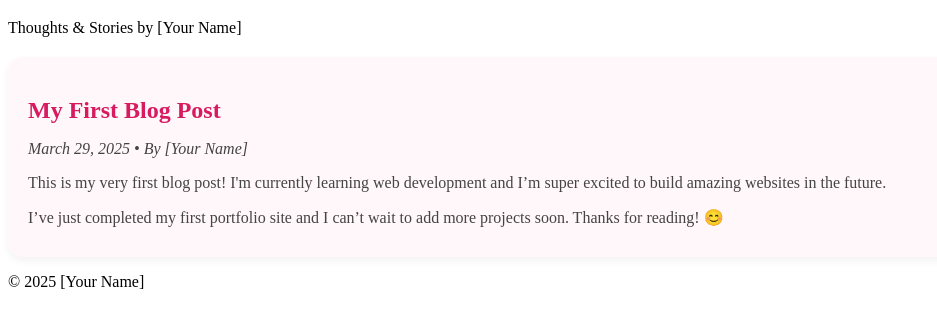
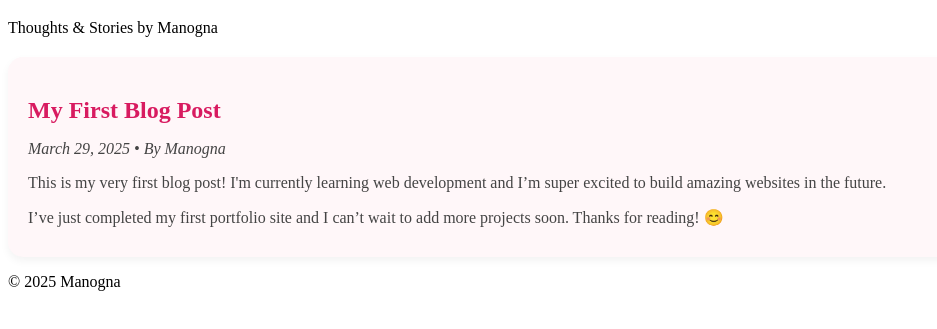
Before and after one commit to manogna2006/portfolio, a plain HTML site: page blog.html in a window 1280 px wide. Shown: the part 61-390 px from the top of the page, without its empty margins (0-937 px from the left). Drawn offline with Linux system fonts and the light colour scheme.

Commit message:
Update blog.html

```diff
--- a/blog.html
+++ b/blog.html
@@ -8,18 +8,18 @@
 <body>
   <header>
     <h1>My Blog</h1>
-    <p>Thoughts & Stories by [Your Name]</p>
+    <p>Thoughts & Stories by Manogna</p>
   </header>
 
   <section class="blog-post">
     <h2>My First Blog Post</h2>
-    <p><em>March 29, 2025 • By [Your Name]</em></p>
+    <p><em>March 29, 2025 • By Manogna</em></p>
     <p>This is my very first blog post! I'm currently learning web development and I’m super excited to build amazing websites in the future.</p>
     <p>I’ve just completed my first portfolio site and I can’t wait to add more projects soon. Thanks for reading! 😊</p>
   </section>
 
   <footer>
-    <p>&copy; 2025 [Your Name]</p>
+    <p>&copy; 2025 Manogna</p>
   </footer>
 </body>
 </html>
```
